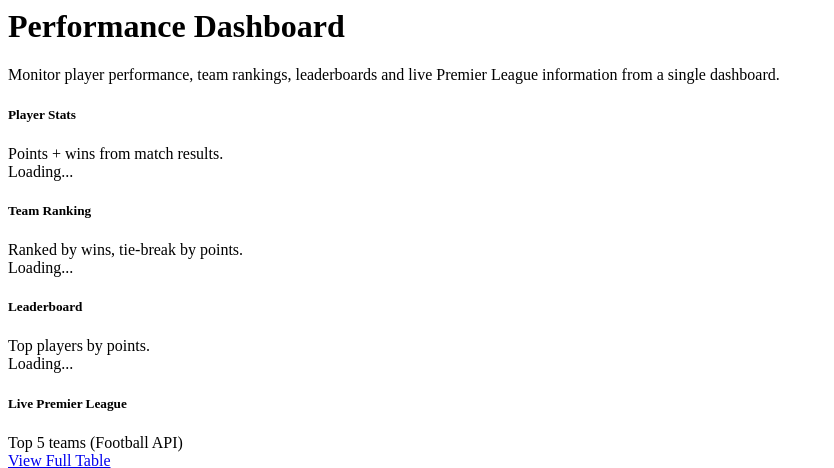
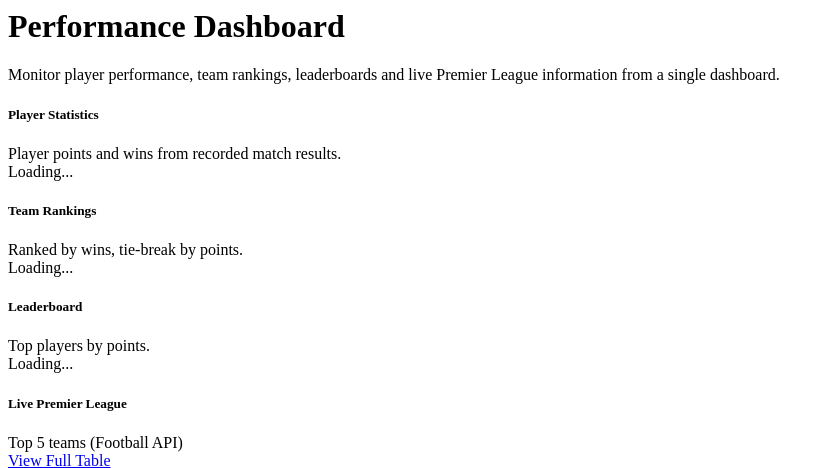
Before and after one commit to Ahmedreza54/football-club-management-resit, a PHP site: page /app/views/dashboard.php in a window 1280 px wide. Shown: the top 468 px of the page, without its empty margins (0-834 px from the left). Run offline with PHP 8.4, Linux system fonts and the light colour scheme; the template is opened without the code that fills it, so the values that code supplies are empty.

Commit message:
Refine dashboard statistics labels

```diff
--- a/football/app/views/dashboard.php
+++ b/football/app/views/dashboard.php
@@ -13,14 +13,14 @@ declare(strict_types=1);
     <div class="row g-3">
         <div class="col-lg-4">
             <div class="border rounded shadow-sm p-3 h-100 bg-white">
-            <h5 class="fw-bold text-primary mb-2">Player Stats</h5>
-                <div class="text-muted small mt-1">Points + wins from match results.</div>
+            <h5 class="fw-bold text-primary mb-2">Player Statistics</h5>
+                <div class="text-muted small mt-1">Player points and wins from recorded match results.</div>
                 <div id="player-stats" class="small" class="mt-3 text-muted">Loading...</div>
             </div>
         </div>
         <div class="col-lg-4">
             <div class="border rounded shadow-sm p-3 h-100 bg-white">
-            <h5 class="fw-bold text-success mb-2">Team Ranking</h5>
+            <h5 class="fw-bold text-success mb-2">Team Rankings</h5>
                 <div class="text-muted small mt-1">Ranked by wins, tie-break by points.</div>
                 <div id="team-ranking" class="small" class="mt-3 text-muted">Loading...</div>
             </div>
```
